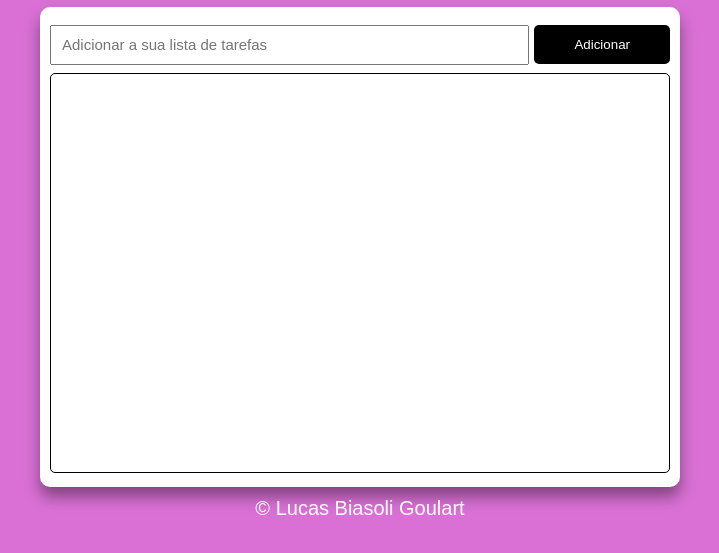
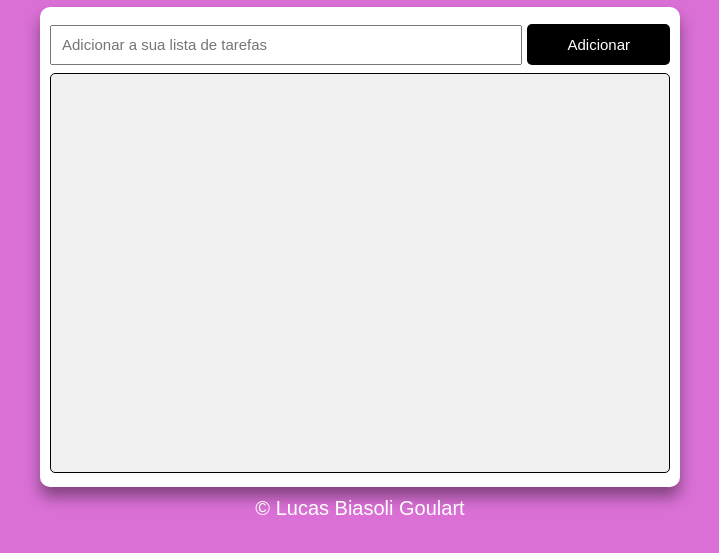
Before and after one commit to LucasBiasoliGoulart/Aulas_de_Javascript, a plain HTML site: page Projeto5_Lista_de_tarefas/index.html in a window 1280 px wide. Shown: the part 171-724 px from the top of the page, without its empty margins (280-999 px from the left). Drawn offline with Linux system fonts and the light colour scheme.

Commit message:
aula_de_javascript

```diff
--- a/Projeto5_Lista_de_tarefas/style.css
+++ b/Projeto5_Lista_de_tarefas/style.css
@@ -65,6 +65,7 @@ h4{
     color: white;
     cursor: pointer;
     transition-duration: 0.5s;
+    font-size: 15px;
 }
 
 .adicionar button:hover{
@@ -78,4 +79,6 @@ h4{
     padding: 10px 30px;
     border-radius: 5px;
     border: 1px solid black;
+    background-color: rgb(240, 240, 240);
+    font-size: 20px;
 }
```
